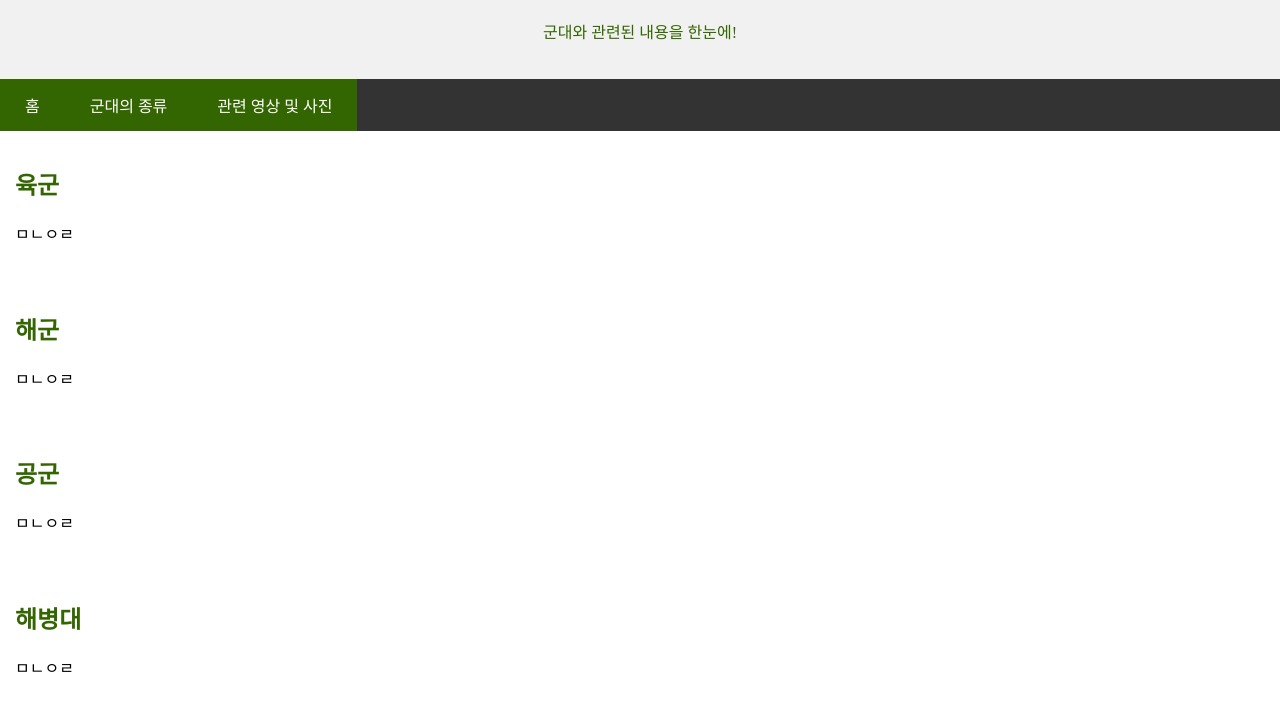
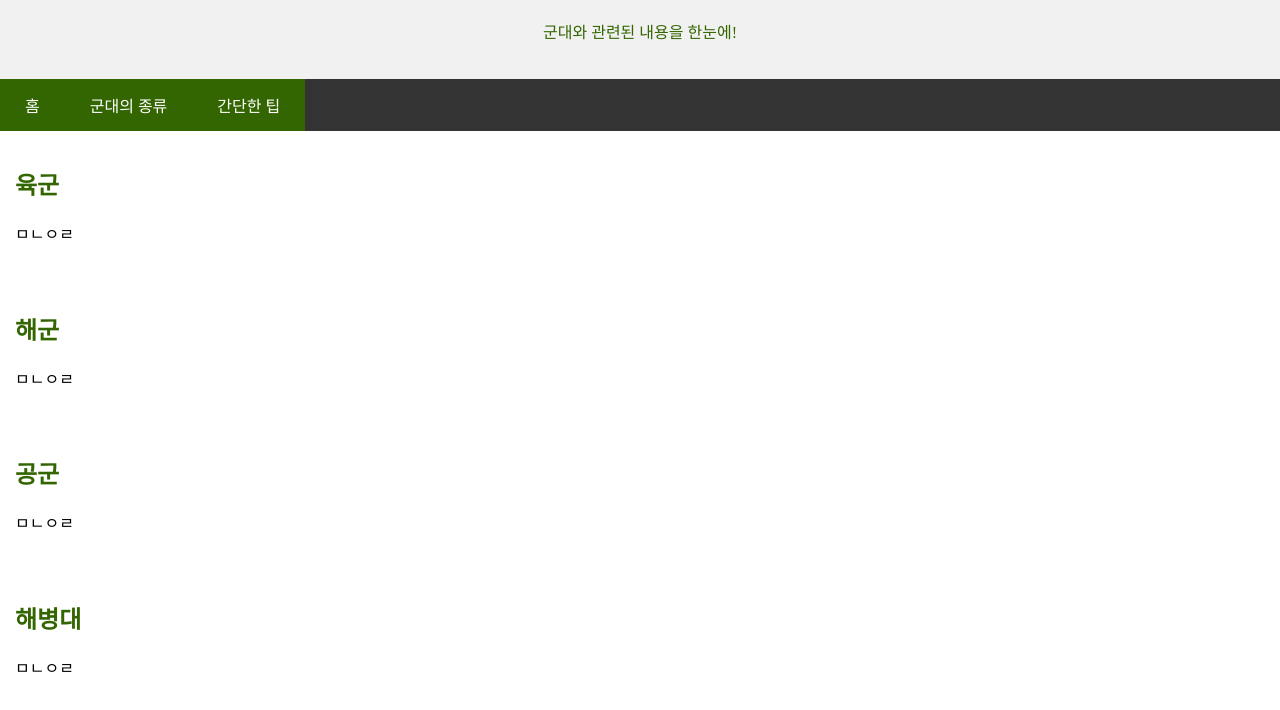
Before and after one commit to HoShipKun/test, a plain HTML site: page html/index2.html in a window 1280 px wide. Shown: the part 90-800 px from the top of the page. Drawn offline with Linux system fonts and the light colour scheme.

Commit message:
form change

```diff
--- a/html/index2.html
+++ b/html/index2.html
@@ -94,7 +94,7 @@ a:hover, a:active {
 <div class="topnav">
   <a href="https://hoshipkun.github.io/test/">홈</a>
   <a href="https://hoshipkun.github.io/test/html/index2.html">군대의 종류</a>
-  <a href="https://hoshipkun.github.io/test/html/index3.html">관련 영상 및 사진</a>
+  <a href="https://hoshipkun.github.io/test/html/index3.html">간단한 팁</a>
 </div>
 
 <div class="row">
```
Also changed, not shown: html/index3.html (+1 -1 lines), index.html (+1 -1 lines).
